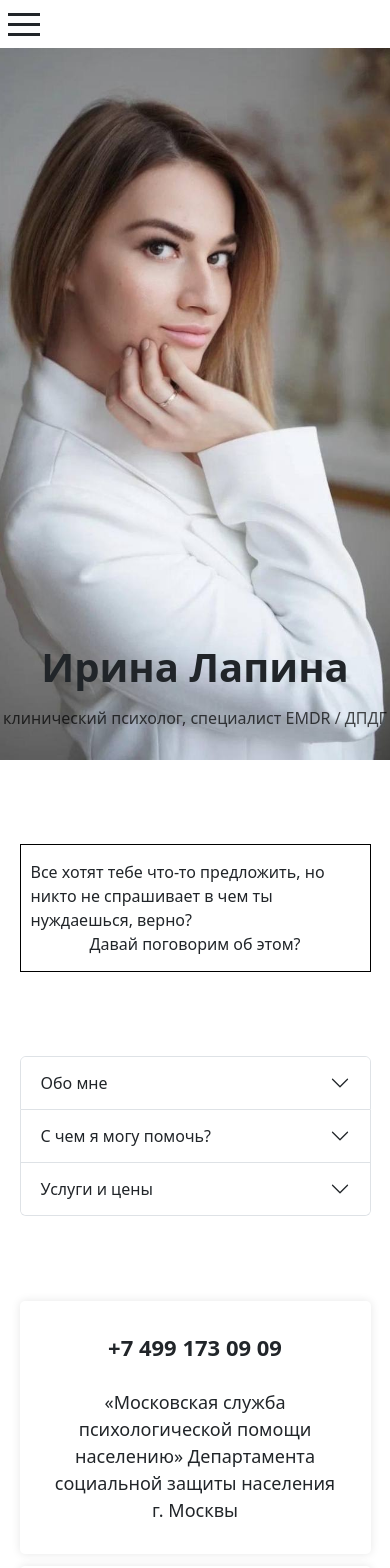
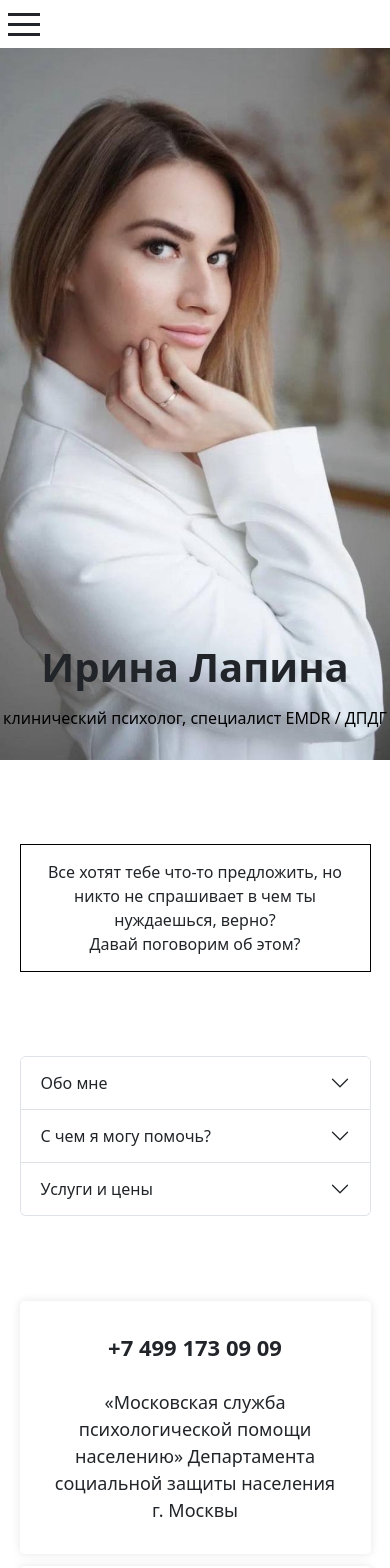
Before and after one commit to Mar4ikler/business-card-website, a React (Create React App) app in the folder website/: page / in a window 390 px wide. Shown: the top 1568 px of the page. Built offline with nearby package versions, Linux system fonts and the light colour scheme.

Commit message:
fix text align

```diff
--- a/website/src/components/Footer/Footer.module.css
+++ b/website/src/components/Footer/Footer.module.css
@@ -10,6 +10,7 @@
 .footerContainer > div:first-child {
     font-size: 25px;
     font-weight: bold;
+    text-align: center;
 }
 
 .imagesContainer {
--- a/website/src/views/MainView/MainView.module.css
+++ b/website/src/views/MainView/MainView.module.css
@@ -41,6 +41,10 @@
     justify-self: center;
 }
 
+.helpBox>div:first-child {
+    text-align: center;
+}
+
 @media only screen and (max-width: 780px) {
     .generalInfoContainer {
         height: 90dvh;
@@ -70,4 +74,8 @@
     .helpBox {
         width: 90vw;
     }
+
+    .representationInfo>div:last-child {
+        color: rgb(0, 0, 0);
+    }
 }
```
